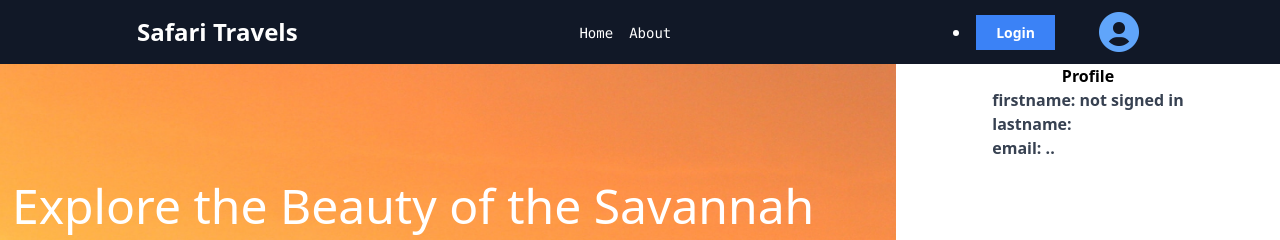
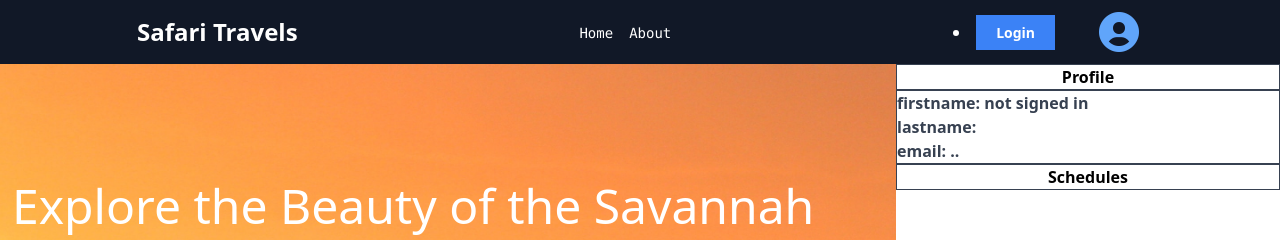
Before and after one commit to anthonykimani/Safari-Travelers-Club-Backend, a React (Create React App) app: page / in a window 1280 px wide. Both pictures are taken after a click on the icon 1099 px from the left and 32 px from the top of the page. Shown: the top 240 px of the page. Built offline with nearby package versions, Linux system fonts and the light colour scheme; no server answers.

Commit message:
Adds aSchedules page

```diff
--- a/src/components/App.js
+++ b/src/components/App.js
@@ -3,11 +3,13 @@ import { BrowserRouter as Router, Route, Routes } from "react-router-dom";
 import Home from '../pages/Home';
 import About from '../pages/About';
 import Register from '../pages/Register';
+import Schedules from '../pages/Schedules';
 import React, { useState, useEffect } from "react";
 
 function App() {
   const [usersLogin, setUsersLogin] = useState([]);
   const [credentials,setCredentials] = useState({
+    id:0,
     first_name:"not signed in",
     last_name:"..",
     email:".."
@@ -27,6 +29,7 @@ function App() {
           <Route path="/" element={<Home usersLogin={usersLogin} credentials={credentials} setCredentials={setCredentials}/>} />
           <Route path="/about" element={<About />} />
           <Route path="/register" element={<Register usersLogin={usersLogin} credentials={credentials} setCredentials={setCredentials}/>} />
+          <Route path="/schedules" element={<Schedules usersLogin={usersLogin} credentials={credentials} setCredentials={setCredentials}/>} />
         </Routes>
       </Router>
     </div>
--- a/src/components/Destination.js
+++ b/src/components/Destination.js
@@ -110,7 +110,7 @@ const Destination = ({ destinations }) => {
               <option value="sunday">sunday</option>
             </select>
             <select
-              name="user"
+              name="user_id"
               id="user"
               onChange={handleSchedule}
               className="h-10 border-solid border border-gray-400 rounded mx-2 outline-none hover:border-gray-500"
--- a/src/components/Navbar.js
+++ b/src/components/Navbar.js
@@ -2,10 +2,15 @@ import { Link } from "react-router-dom";
 import React, { useState, useEffect } from "react";
 
 const Navbar = ({ usersLogin, credentials, setCredentials }) => {
-  const [showSideBar,setShowSideBar] = useState(false);
+  const [showSideBar, setShowSideBar] = useState(false);
+  const [showSideBarDetails, setShowSideBarDetails] = useState(false);
 
-  function handleToggle(){
+  function handleToggle() {
     setShowSideBar(!showSideBar);
+  }
+
+  function handleDetails() {
+    setShowSideBarDetails(!showSideBarDetails);
   }
 
   // console.log(usersLogin);
@@ -45,18 +50,39 @@ const Navbar = ({ usersLogin, credentials, setCredentials }) => {
             </Link>
           </li>
           <div className="flex items-center">
-            <i class="bx bxs-user-circle bx-lg text-blue-400 pl-10" onClick={handleToggle}></i>
+            <i
+              class="bx bxs-user-circle bx-lg text-blue-400 pl-10"
+              onClick={handleToggle}
+            ></i>
           </div>
         </div>
       </div>
-      <div className="absolute right-0 bg-white z-50 h-[100%] w-[100%] flex-col items-center sm:w-[30%]" style={showSideBar?{display:"flex"}:{display:"none"}}>
-        <h3 className="font-bold">Profile</h3>
-        <ul className="font-bold text-gray-700">
+      <div
+        className="absolute right-0 bg-white z-50 h-[100%] w-[100%] flex-col items-center sm:w-[30%]"
+        style={showSideBar ? { display: "flex" } : { display: "none" }}
+      >
+        <h3
+          className="font-bold border border-gray-700 w-full text-center"
+          onClick={handleDetails}
+        >
+          Profile
+        </h3>
+        <ul
+          className="font-bold border text-gray-700 border-gray-700 w-full"
+          style={
+            showSideBarDetails ? { display: "none" } : { display: "block" }
+          }
+        >
           <li>firstname: {credentials.first_name}</li>
-          <li >lastname: {credentials.lastname}</li>
-          <li >email: {credentials.email}</li>
+          <li>lastname: {credentials.lastname}</li>
+          <li>email: {credentials.email}</li>
         </ul>
-
+        <h3
+          className="font-bold border border-gray-700 w-full text-center"
+          onClick={handleDetails}
+        >
+          <Link to={"/schedules"}>Schedules</Link>
+        </h3>
       </div>
     </>
   );
--- a/src/pages/Register.js
+++ b/src/pages/Register.js
@@ -8,6 +8,7 @@ export default function Register({usersLogin,credentials,setCredentials}){
   const [login, setLogin] = useState(false);
   const navigate = useNavigate();
 
+  //gets inputs from input fields
   function handleRegister(event) {
     const name = event.target.name;
     const value = event.target.value;
@@ -15,6 +16,7 @@ export default function Register({usersLogin,credentials,setCredentials}){
     return setRegister({ ...register, [name]: value.toLowerCase() });
   }
 
+  //handles Submit function
   function handleSubmit(event) {
     event.preventDefault();
     const addUser = {
@@ -41,7 +43,7 @@ export default function Register({usersLogin,credentials,setCredentials}){
   }
 
 
-
+  //maps through user tables rows and logs in a user when user login information is found
   function mappingThroughUserData() {
     const userData = usersLogin.filter((element) => {
       return (
@@ -59,6 +61,7 @@ export default function Register({usersLogin,credentials,setCredentials}){
       console.log(true);
       setLogin(!login);
       setCredentials({
+        id:userData[0].id,
         first_name: register.first_name,
         last_name: register.last_name,
         email: register.email,
--- /dev/null
+++ b/src/pages/Schedules.js
@@ -0,0 +1,57 @@
+import Navbar from "../components/Navbar";
+import React, { useState, useEffect } from "react";
+
+const Schedules = ({ usersLogin, credentials, setCredentials }) => {
+  const [schedules, setSchedules] = useState([]);
+
+  //fetch schedule from server
+  useEffect(() => {
+    fetch("http://localhost:9292/schedules")
+      .then((response) => response.json())
+      .then((data) => {
+        console.log(data);
+        setSchedules(data);
+      });
+  }, []);
+
+  //filter schedules to return schedules matching specific user
+  const userSchedules = schedules.filter((element) => {
+    console.log(credentials);
+    return element.user_id == credentials.id;
+  });
+
+  console.log(userSchedules);
+
+  return (
+    <>
+      <Navbar credentials={credentials} setCredentials={setCredentials} />
+      <div className="bg-indigo-50 flex flex-col items-center">
+        {userSchedules.map((element) => {
+          return (
+            <div className="flex flex-col bg-white p-5 m-5 rounded-md text-gray-700">
+              <h1 className="text-2xl py-2 font-bold">
+                {element.destination.name}
+              </h1>
+              <hr className="w-full bg-gray-400" />
+              <h4 className="text-xl py-2 font-medium">
+                {element.destination.location}
+              </h4>
+              <img
+                src={element.destination.image}
+                alt=""
+                className="rounded sm:h-[350px] sm:w-[600px] "
+              />
+              <h3 className="text-xl py-5 font-bold">
+                Safari Scheduled for {element.day} at {element.time}{" "}
+              </h3>
+              <hr className="w-full bg-gray-400" />
+              <h3 className="text-xl py-5 font-bold"><span className="text-gray-800">${element.destination.price} </span>per trip</h3>
+            </div>
+          );
+        })}
+      </div>
+    </>
+  );
+};
+
+export default Schedules;
```
